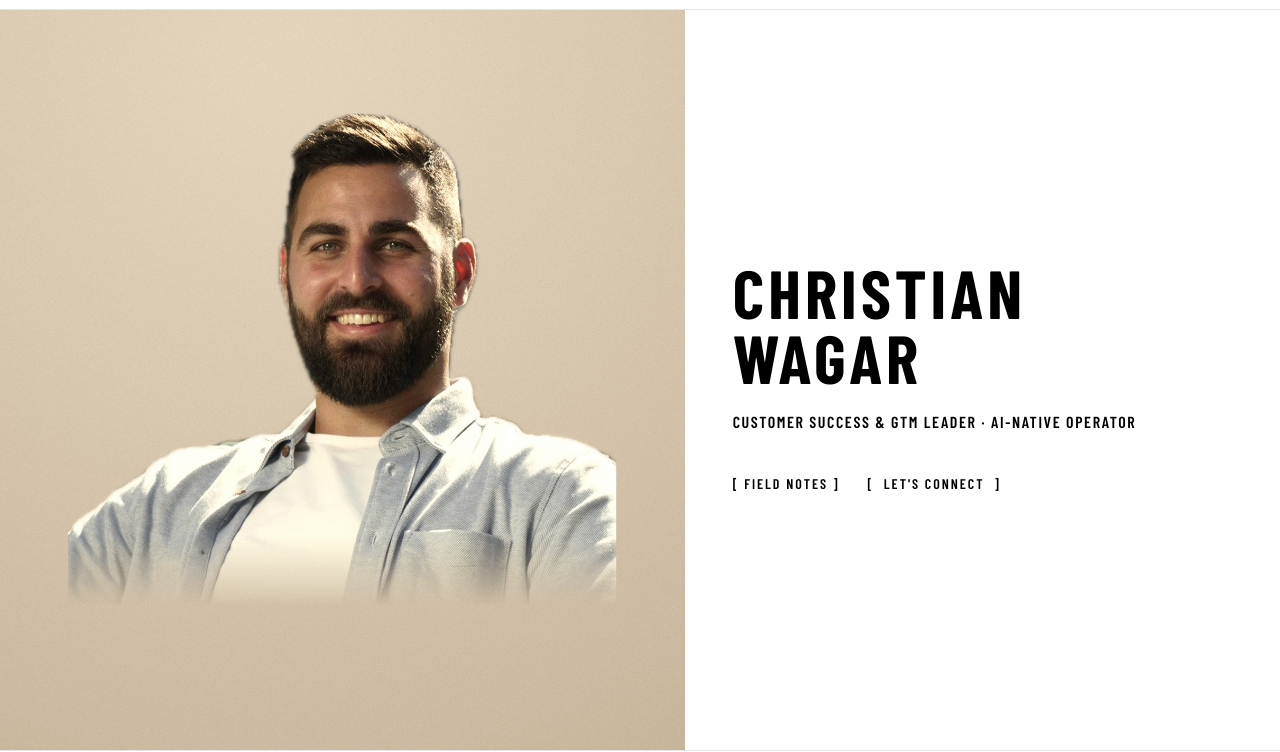
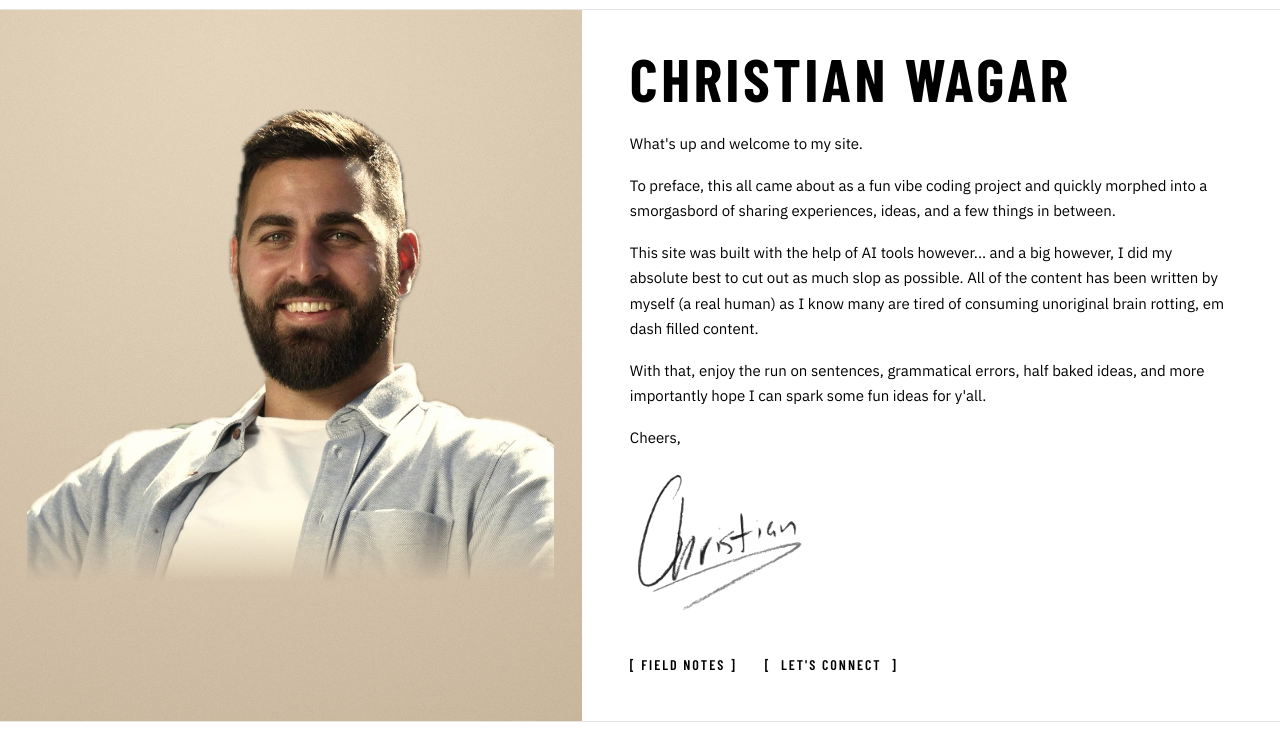
Before and after one commit to christianwagar/portfolio, an Astro site: page / in a window 1280 px wide. Shown: the part 55-807 px from the top of the page. Built offline with nearby package versions, Linux system fonts and the light colour scheme; Astro itself is replaced by a stand-in of ours.

Commit message:
Ship the weekend hero copy and put featured photos in public so 26-w.com can serve them.

```diff
--- a/src/components/Hero.astro
+++ b/src/components/Hero.astro
@@ -15,7 +15,17 @@ import { site } from "../data/site";
   <div class="hero-panel">
     <div class="hero-content reveal">
       <h1 class="hero-name">{site.name}</h1>
-      <p class="hero-tagline">{site.tagline}</p>
+      <div class="hero-opening">
+        {site.opening.paragraphs.map((paragraph) => <p>{paragraph}</p>)}
+        <p class="hero-signoff">{site.opening.signOff}</p>
+        <img
+          class="hero-signature"
+          src="/signature-bold.png"
+          alt=""
+          width="862"
+          height="383"
+        />
+      </div>
       <div class="hero-actions">
         <a href="#notes" class="cta">Field notes</a>
         <a href={site.linkedin} class="cta" target="_blank" rel="noopener noreferrer">
@@ -29,7 +39,7 @@ import { site } from "../data/site";
 <style>
   .hero {
     display: grid;
-    grid-template-columns: 1.15fr 1fr;
+    grid-template-columns: 1fr 1.2fr;
     min-height: calc(100vh - 3.75rem);
     min-height: calc(100dvh - 3.75rem);
     background: var(--bg);
@@ -58,27 +68,44 @@ import { site } from "../data/site";
   }
 
   .hero-content {
-    max-width: 28rem;
+    max-width: 38rem;
   }
 
   .hero-name {
     font-family: var(--font-display);
-    font-size: clamp(2.75rem, 6vw, 4.25rem);
+    font-size: clamp(2.5rem, 5.5vw, 3.75rem);
     font-weight: 700;
     letter-spacing: 0.06em;
     text-transform: uppercase;
     line-height: 0.95;
-    margin: 0 0 1.25rem;
+    margin: 0 0 1.5rem;
   }
 
-  .hero-tagline {
-    font-family: var(--font-display);
-    font-size: 1rem;
-    font-weight: 600;
-    letter-spacing: 0.1em;
-    text-transform: uppercase;
-    margin: 0 0 2rem;
+  .hero-opening {
+    margin: 0;
+  }
+
+  .hero-opening p {
+    font-family: var(--font-body);
+    font-size: 0.9375rem;
+    font-weight: 400;
+    letter-spacing: 0;
+    text-transform: none;
+    line-height: 1.7;
     color: var(--text);
+    margin: 0 0 1rem;
+  }
+
+  .hero-opening .hero-signoff {
+    margin-top: 0.35rem;
+    margin-bottom: 0;
+  }
+
+  .hero-signature {
+    display: block;
+    width: 11.25rem;
+    height: auto;
+    margin: 0.35rem 0 1.75rem;
   }
 
   .hero-actions {
@@ -108,4 +135,16 @@ import { site } from "../data/site";
       padding: 2.5rem 1.75rem 3.5rem;
     }
   }
+
+  @media (max-height: 820px) and (min-width: 901px) {
+    .hero {
+      min-height: 0;
+    }
+
+    .hero-panel {
+      align-items: flex-start;
+      padding-top: 2.5rem;
+      padding-bottom: 2.5rem;
+    }
+  }
 </style>
--- a/src/data/site.ts
+++ b/src/data/site.ts
@@ -1,6 +1,14 @@
 export const site = {
   name: "Christian Wagar",
-  tagline: "Customer Success & GTM Leader · AI-Native Operator",
+  opening: {
+    paragraphs: [
+      "What's up and welcome to my site.",
+      "To preface, this all came about as a fun vibe coding project and quickly morphed into a smorgasbord of sharing experiences, ideas, and a few things in between.",
+      "This site was built with the help of AI tools however... and a big however, I did my absolute best to cut out as much slop as possible. All of the content has been written by myself (a real human) as I know many are tired of consuming unoriginal brain rotting, em dash filled content.",
+      "With that, enjoy the run on sentences, grammatical errors, half baked ideas, and more importantly hope I can spark some fun ideas for y'all.",
+    ],
+    signOff: "Cheers,",
+  },
   shortBio:
     "Customer Success leader at Cloudflare. I build scaled CS teams, AI-augmented workflows, and customer journeys that drive retention and growth. Featured by Google for AI prompting; speaker at Gainsight Pulse. Coaching-first leader — metrics follow when the people are right.",
   about: [
@@ -37,28 +45,28 @@ export const path = [
     label: "University",
     blurb:
       "Monmouth University — B.A. International Business. Four years as a D1 student-athlete, where the habits around competition, accountability, and showing up for a team first started to take shape.",
-    image: "gallery_image.jpg",
+    image: "/images/gallery-image.jpg",
     alt: "Monmouth University football",
   },
   {
     label: "UBS",
     blurb:
       "Started in financial services at UBS, learning how high-stakes client relationships actually work — precision, trust, and the discipline of following through. The foundation for everything that came after in Customer Success.",
-    image: "UBS.jpg",
+    image: "/images/ubs.jpg",
     alt: "UBS",
   },
   {
     label: "Alteryx",
     blurb:
       "Built and led Customer Success at Alteryx — scaled journeys, coached CSMs into their commercial voice, and took the work on stage: Gainsight Pulse on AI-augmented success plans, and the Grand Prix at Inspire in front of 350+ customers.",
-    image: "AYX Bus.png",
+    image: "/images/ayx-bus.png",
     alt: "Alteryx Grand Prix at Inspire",
   },
   {
     label: "Cloudflare",
     blurb:
       "Customer Success leader at Cloudflare. I build scaled CS teams, AI-augmented workflows, and customer journeys that drive retention and growth — and hosted a fireside with Cloudflare's CTO on the future of the platform and AI agents.",
-    image: "Cloudflare_Leadership.JPG",
+    image: "/images/cloudflare-leadership.jpg",
     alt: "Fireside chat with Cloudflare CTO",
   },
 ] as const;
@@ -67,7 +75,7 @@ export const featured = [
   {
     title: "Fireside Chat with Cloudflare CTO",
     description: "Hosted Dane Knecht for a conversation on the future of Cloudflare, AI agents, and the legendary Dane's Gold Musings channel.",
-    image: "Fireside Chat Cropped.jpeg",
+    image: "/images/fireside-chat-cropped.jpeg",
     link: null,
     embed: null,
   },
@@ -90,7 +98,7 @@ export const featured = [
   {
     title: "Alteryx Grand Prix at Inspire",
     description: "Co-hosted and live demoed to 350+ customers at the Alteryx Inspire conference.",
-    image: "/Grand Prix1.jpeg",
+    image: "/images/grand-prix-1.jpeg",
     imageLink: "https://www.instagram.com/p/DJt5RDdv3t4/?utm_source=ig_web_button_share_sheet",
     link: "https://community.alteryx.com/discussion/1380927/announcing-the-inspire-2025-grand-prix-are-you-ready-to-race?utm_source=community-share",
     cta: "Read More",
```
Also changed, not shown: public/images/cloudflare-leadership.jpg (added), public/images/fireside-chat-cropped.jpeg (added), public/images/gallery-image.jpg (added), public/images/grand-prix-1.jpeg (added), public/images/ubs.jpg (added), public/signature-bold.png (added), 1 other file.
